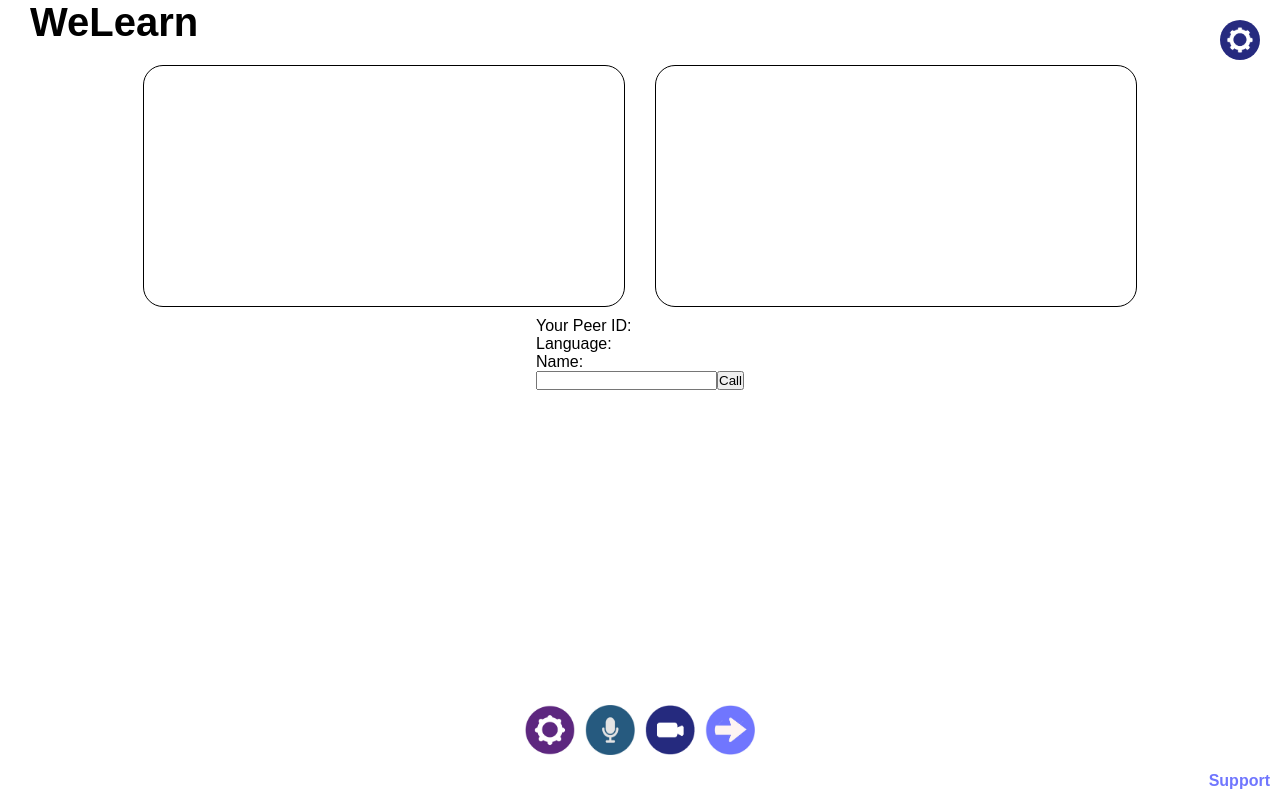
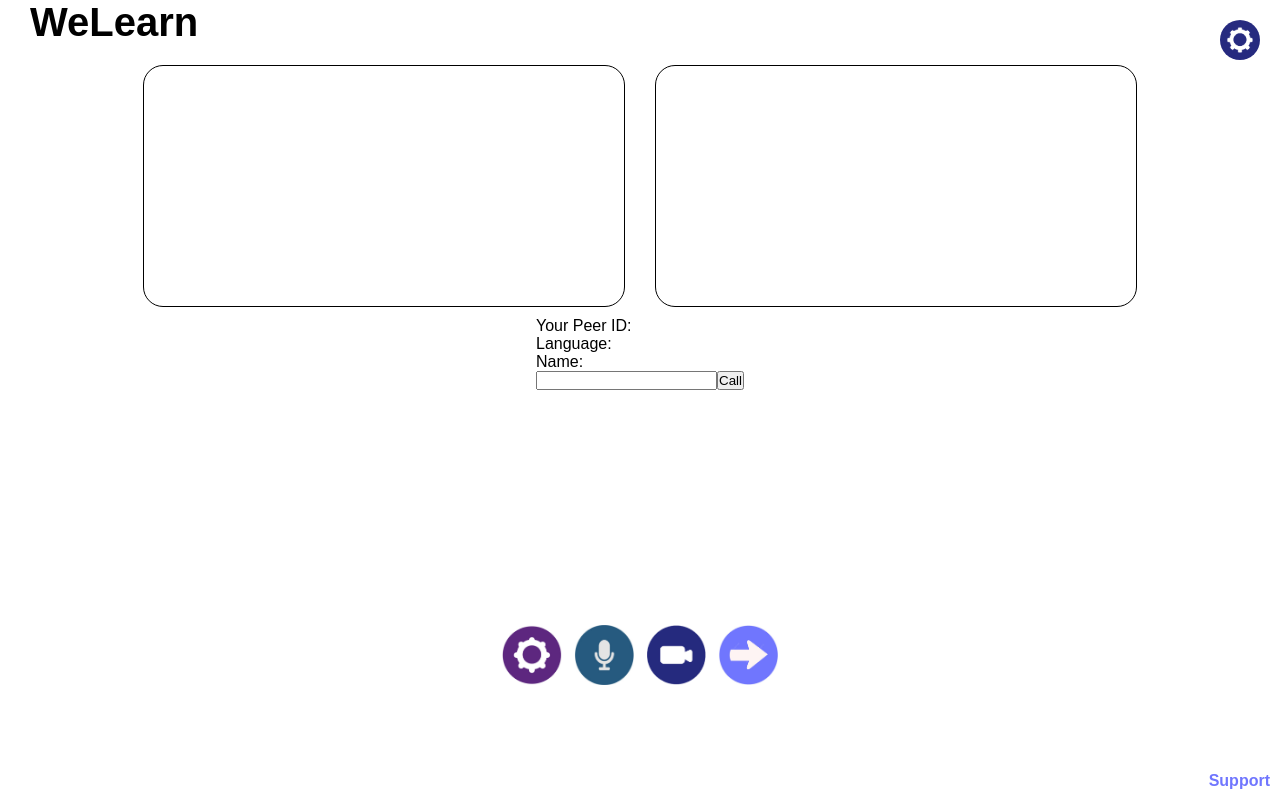
Before and after one commit to GachiKesha/WeLearn, a React (Create React App) app in the folder Frontend_WeLearn/: page /videocall in a window 1280 px wide. Built offline with nearby package versions, Linux system fonts and the light colour scheme; no server answers.

Commit message:
Update VideoCallPage.module.css

```diff
--- a/Frontend_WeLearn/src/components/pages/VideoCallPage.module.css
+++ b/Frontend_WeLearn/src/components/pages/VideoCallPage.module.css
@@ -1,10 +1,8 @@
-
 
 /*.startCallBtn {
 
 }
 */
-
 .videoElement {
   border-radius: 20px;
   width: 50%;
@@ -14,7 +12,7 @@
 }
 
 .mainContainer {
-  height: 80vh;
+  height: 70vh;
   display: flex;
   flex-direction: column;
   align-items: center;
@@ -53,10 +51,10 @@
 }
 
 .centerContainer a {
-  margin: 0 5px;
+  margin: 0 6px;
 }
 
 .centerContainer img {
-  width: 50px;
-  height: 50px;
+  width: 60px;
+  height: 60px;
 }
```
